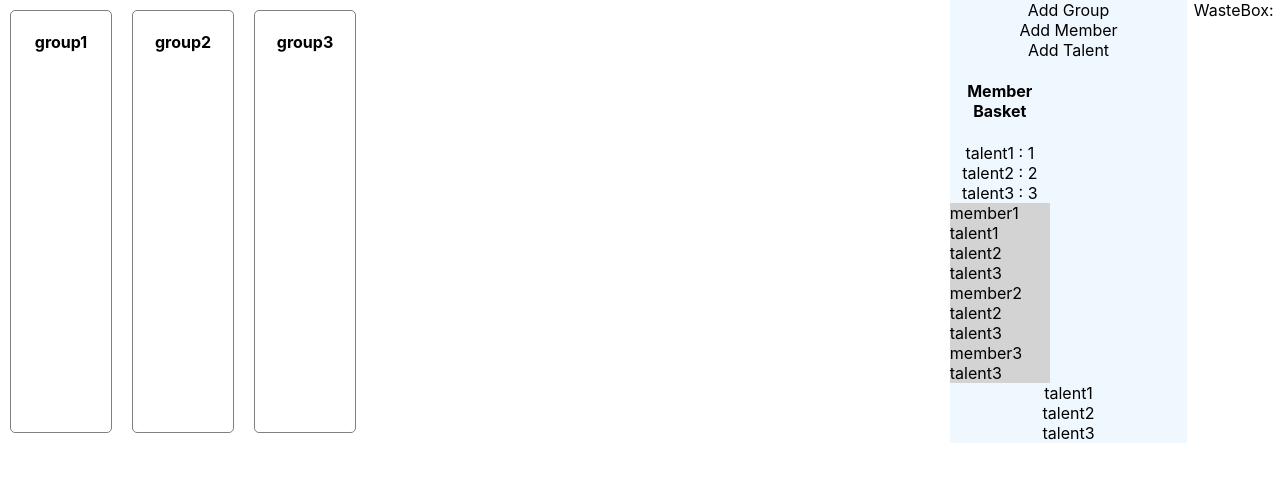
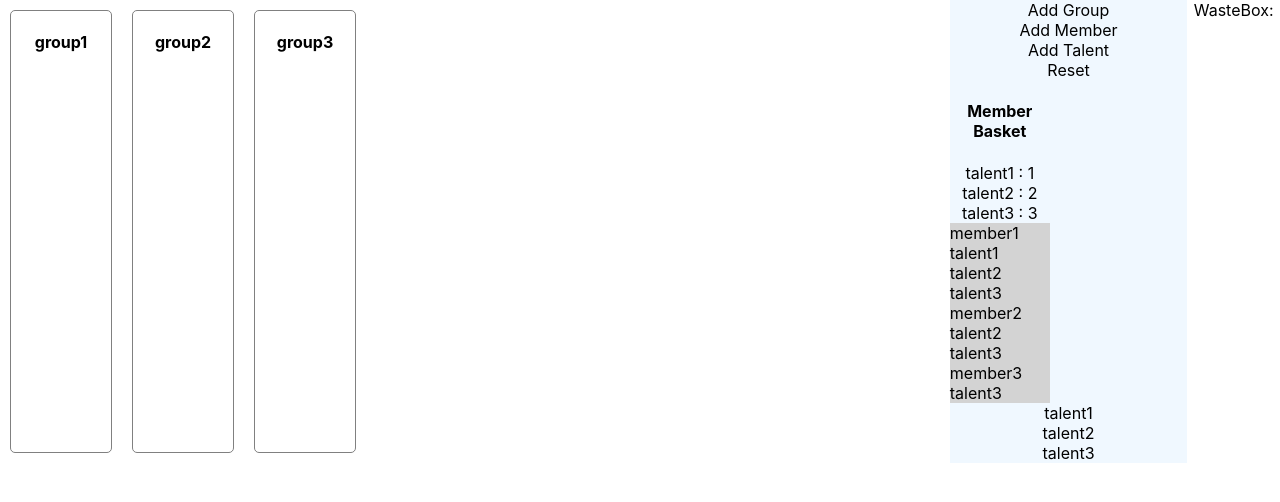
Before and after one commit to Rakk4403/project-talents, a React (Create React App) app in the folder frontend/composer/: page / in a window 1280 px wide. Shown: the top 502 px of the page. Built offline with nearby package versions, Linux system fonts and the light colour scheme.

Commit message:
reset() 추가

```diff
--- a/frontend/composer/src/App.js
+++ b/frontend/composer/src/App.js
@@ -3,7 +3,7 @@ import Group from "./component/Group";
 import {DndProvider} from "react-dnd";
 import {HTML5Backend} from "react-dnd-html5-backend";
 import {ItemTypes} from "./data/types";
-import {addElem} from "./data/Data";
+import {addElem, reset} from "./data/Data";
 import WasteBox from "./component/WasteBox";
 import Talent from "./component/Talent";
 
@@ -48,6 +48,7 @@ function App({data}) {
           <div onClick={() => addElem(ItemTypes.Group)}>Add Group</div>
           <div onClick={() => addElem(ItemTypes.Member)}>Add Member</div>
           <div onClick={() => addElem(ItemTypes.Talent)}>Add Talent</div>
+          <div onClick={() => reset()}>Reset</div>
         <Group
           data={data}
           title={'Member Basket'}
--- a/frontend/composer/src/data/Data.js
+++ b/frontend/composer/src/data/Data.js
@@ -53,6 +53,7 @@ const getParent = (elemId) => {
 let observer = null;
 
 const emitChange = () => {
+  console.log('Data', Data);
   observer(Data);
 }
 
@@ -112,6 +113,16 @@ export const modifyElemTitle = (elemId, title) => {
   emitChange();
 }
 
+export const reset = () => {
+  Object.keys(Data).forEach((key) => {
+    if (Data[key].type === ItemTypes.Group) {
+      Data[key].children = [];
+    }
+    Data[key].parent = null;
+  })
+  emitChange();
+}
+
 export const observe = (o) => {
   observer = o;
   emitChange();
```
